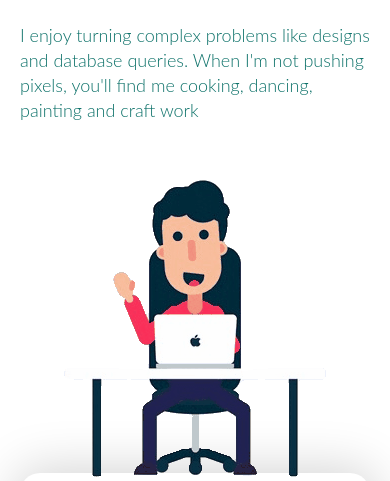
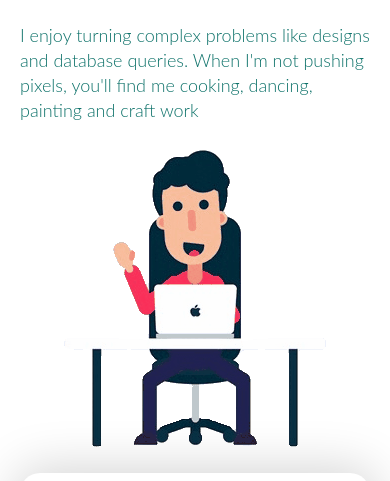
Before and after one commit to AbhinavArya007/prepbytes-responsive, a plain HTML site: page portfolio1/index.html in a window 390 px wide. Shown: the part 1131-1612 px from the top of the page. Drawn offline with Linux system fonts and the light colour scheme.

Commit message:
Update style.css

```diff
--- a/portfolio1/style.css
+++ b/portfolio1/style.css
@@ -749,7 +749,7 @@ body {
 
 @media only screen and (max-width:525px) {
     .about-img {
-        bottom: 300px;
+        bottom: 200px;
     }
     .resume .resume-imgs {
         width: 90%;
@@ -765,7 +765,11 @@ body {
         width: 70px;
     }
 }
-
+@media only screen and (max-width:470px) {
+    .about-img {
+        bottom: 300px;
+    }
+}
 @media only screen and (max-width:450px) {
     .resume p {
         font-size: 20px;
@@ -774,14 +778,7 @@ body {
 
 @media only screen and (max-width:430px) {
     .about-img {
-        order: 2;
-        width: 100%;
-        display: flex;
-        align-items: center;
-        justify-content: center;
-        padding: 0;
-        position: relative;
-        bottom: 250px;
+        bottom: 280px;
     }
 }
 
```
